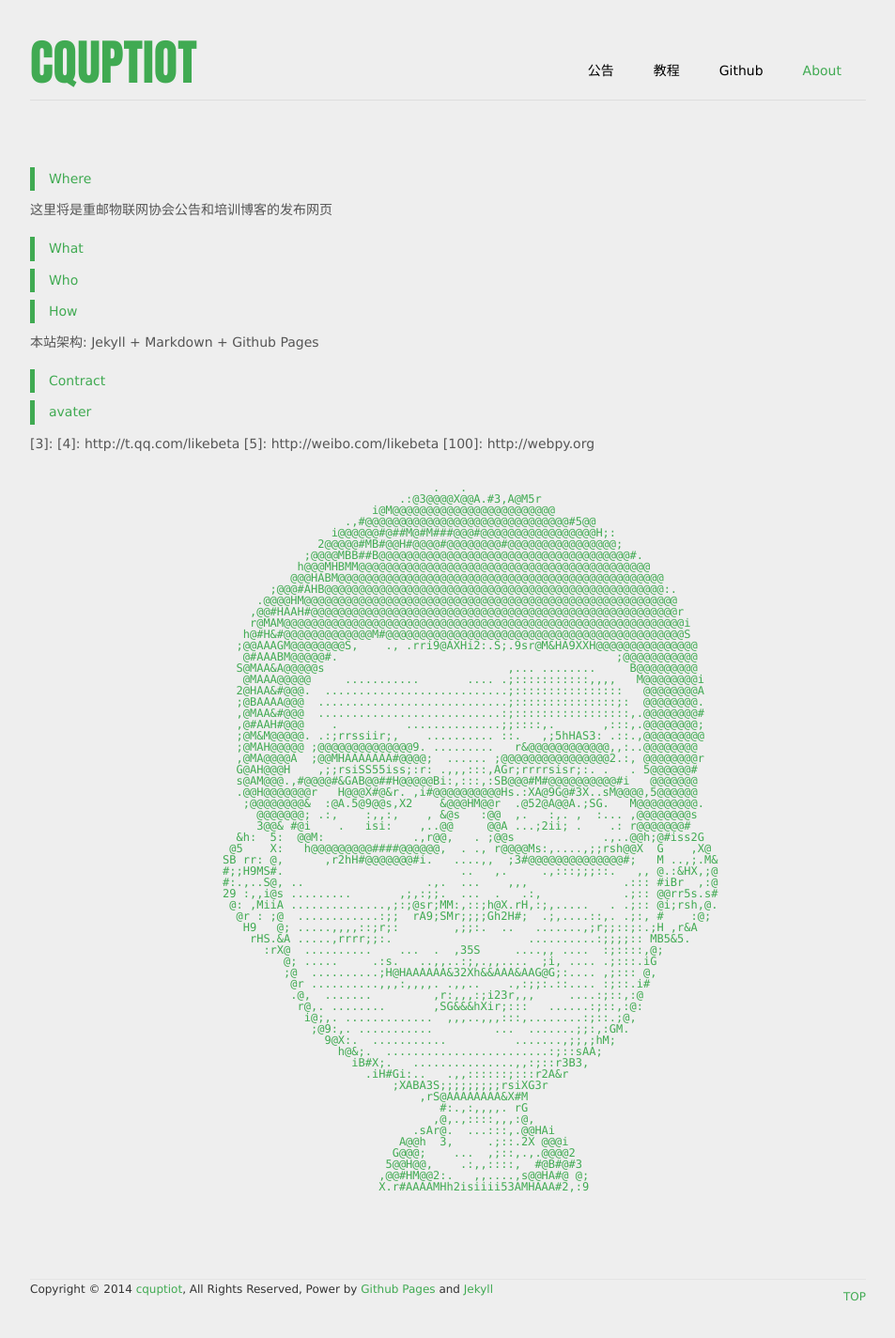
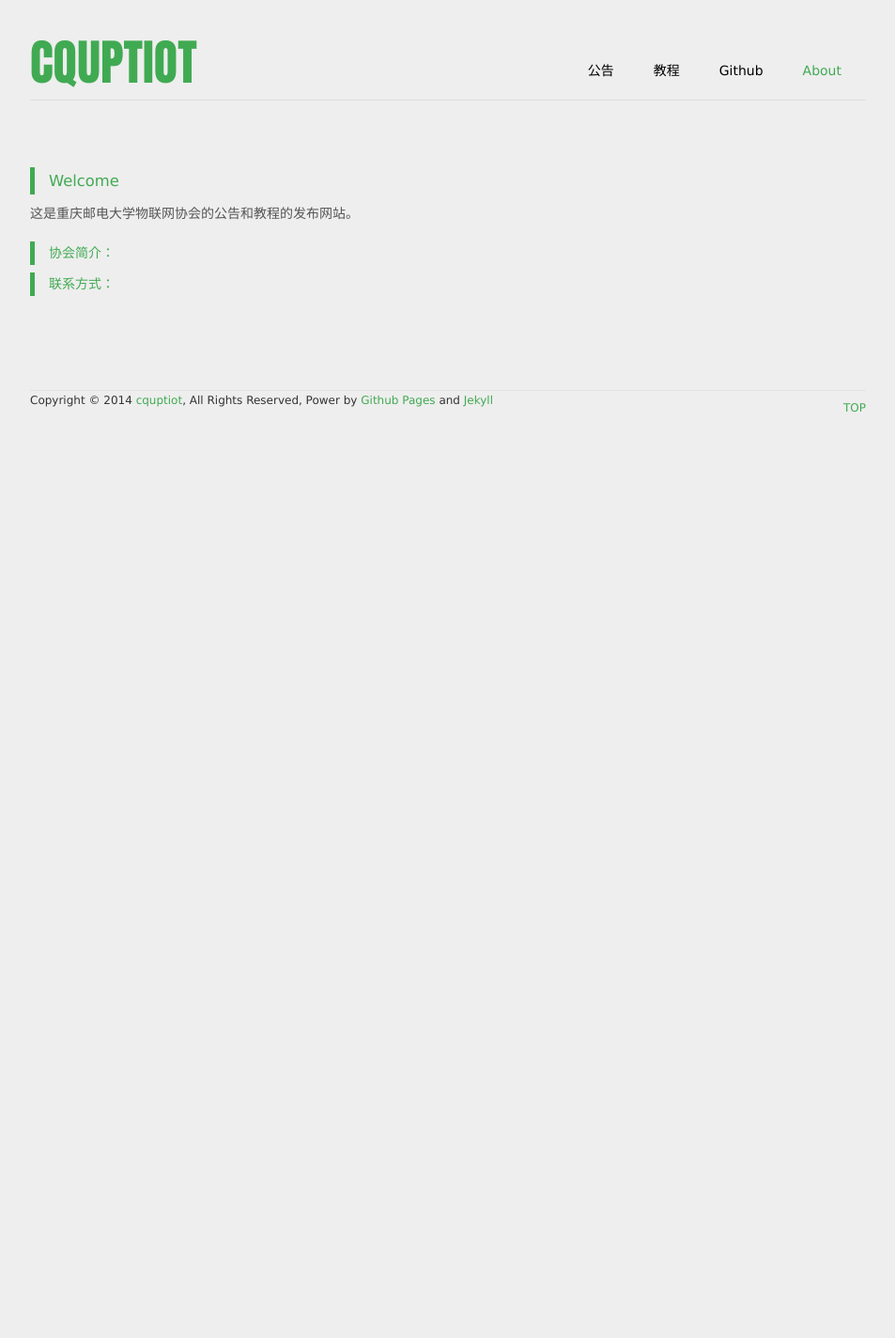
Before and after one commit to KidSea/cquptiot.github.io, a Jekyll site: the page built from about.md, in a window 1280 px wide. Shown: the whole page at 94% size, without its empty margins (163-1116 px from the left). Built offline with Jekyll 4.4.1, drawn with Linux system fonts in a browser that asks for light colours; Markdown is read by kramdown in place of the engine named in the settings; comment, search, counter and statistics services are not loaded; after the commit the page ends 900 px from its top, so only the background shows below that.

Commit message:
change about.md

```diff
--- a/about.md
+++ b/about.md
@@ -4,103 +4,16 @@ layout: page
 about: true
 ---
 
-#### Where
+###Welcome
+这是重庆邮电大学物联网协会的公告和教程的发布网站。
 
-这里将是重邮物联网协会公告和培训博客的发布网页
+####协会简介：
 
-#### What
-
-
-
-#### Who
-
-
-
-#### How
-
-本站架构: Jekyll + Markdown + Github Pages
-
-#### Contract
-
-
-
-#### avater
-
-
-[1]: https://github.com/likebeta
-[2]: http://gurudigger.com/users/likebeta
-[3]: {{ site.author.qqmail }}
-[4]: http://t.qq.com/likebeta
-[5]: http://weibo.com/likebeta
-[100]: http://webpy.org
+####联系方式：
 
 
 <div id="avater" class="avater" style="margin-top: 20px;">
-	<pre>
-                                                 .   .
-                                            .:@3@@@@X@@A.#3,A@M5r
-                                        i@M@@@@@@@@@@@@@@@@@@@@@@@@
-                                    .,#@@@@@@@@@@@@@@@@@@@@@@@@@@@@@@#5@@
-                                  i@@@@@@#@##M@#M###@@@#@@@@@@@@@@@@@@@@@H;:
-                                2@@@@@#MB#@@H#@@@@#@@@@@@@@#@@@@@@@@@@@@@@@@;
-                              ;@@@@MBB##B@@@@@@@@@@@@@@@@@@@@@@@@@@@@@@@@@@@@@#.
-                             h@@@MHBMM@@@@@@@@@@@@@@@@@@@@@@@@@@@@@@@@@@@@@@@@@@@
-                            @@@HABM@@@@@@@@@@@@@@@@@@@@@@@@@@@@@@@@@@@@@@@@@@@@@@@@
-                         ;@@@#AHB@@@@@@@@@@@@@@@@@@@@@@@@@@@@@@@@@@@@@@@@@@@@@@@@@@:.
-                       .@@@@HM@@@@@@@@@@@@@@@@@@@@@@@@@@@@@@@@@@@@@@@@@@@@@@@@@@@@@@@
-                      ,@@#HAAH#@@@@@@@@@@@@@@@@@@@@@@@@@@@@@@@@@@@@@@@@@@@@@@@@@@@@@@r
-                      r@MAM@@@@@@@@@@@@@@@@@@@@@@@@@@@@@@@@@@@@@@@@@@@@@@@@@@@@@@@@@@@i
-                     h@#H&#@@@@@@@@@@@@@M#@@@@@@@@@@@@@@@@@@@@@@@@@@@@@@@@@@@@@@@@@@@@S
-                    ;@@AAAGM@@@@@@@@S,    ., .rri9@AXHi2:.S;.9sr@M&HA9XXH@@@@@@@@@@@@@@@
-                     @#AAABM@@@@@#.                                         ;@@@@@@@@@@@
-                    S@MAA&A@@@@@s                           ,... ........     B@@@@@@@@@
-                     @MAAA@@@@@     ...........       .... .;:::::::::::,,,,   M@@@@@@@@i
-                    2@HAA&#@@@.  ...........................;::::::::::::::::   @@@@@@@@A
-                    ;@BAAAA@@@  ............................;:::::::::::::::;:  @@@@@@@@.
-                    ,@MAA&#@@@  ...........................:;:::::::::::::::::,.@@@@@@@@#
-                    ,@#AAH#@@@    .          ..............;;::::,.       ,:::,.@@@@@@@@;
-                    ;@M&M@@@@@. .:;rrssiir;,    .......... ::.   ,;5hHAS3: .::.,@@@@@@@@@
-                    ;@MAH@@@@@ ;@@@@@@@@@@@@@@9. .........   r&@@@@@@@@@@@@,,:..@@@@@@@@
-                    ,@MA@@@@A  ;@@MHAAAAAAA#@@@@;  ...... ;@@@@@@@@@@@@@@@@2.:, @@@@@@@@r
-                    G@AH@@@H    ,;;rsiSS55iss;:r: .,,,:::,AGr;rrrrsisr;:. .   . 5@@@@@@#
-                    s@AM@@@.,#@@@@#&GAB@@##H@@@@@Bi:,:::,:SB@@@#M#@@@@@@@@@@#i   @@@@@@@
-                    .@@H@@@@@@@r   H@@@X#@&r. ,i#@@@@@@@@@@Hs.:XA@9G@#3X..sM@@@@,5@@@@@@
-                     ;@@@@@@@@&  :@A.5@9@@s,X2    &@@@HM@@r  .@52@A@@A.;SG.   M@@@@@@@@@.
-                       @@@@@@@; .:,    :,,:,    , &@s   :@@  ,.   :,. ,  :... ,@@@@@@@@s
-                       3@@& #@i    .   isi:    ,..@@     @@A ...;2ii; .    .: r@@@@@@@#
-                    &h:  5:  @@M:             .,r@@,   . ;@@s             .,..@@h;@#iss2G
-                   @5    X:   h@@@@@@@@@####@@@@@@,  . ., r@@@@Ms:,....,;;rsh@@X  G    ,X@
-                  SB rr: @,      ,r2hH#@@@@@@@#i.   ....,,  ;3#@@@@@@@@@@@@@@#;   M ..,;.M&
-                  #;;H9MS#.                          ..   ,.     .,:::;;;::.   ,, @.:&HX,;@
-                  #:.,..S@, ..                  .,.  ...    ,,,              .::: #iBr  ,:@
-                  29 :,,i@s .........       ,;,:;;.  ...  .   .:,            .;:: @@rr5s.s#
-                   @: ,MiiA ..............,;:;@sr;MM:,::;h@X.rH,:;,.....   . .;:: @i;rsh,@.
-                    @r : ;@  ............:;;  rA9;SMr;;;;Gh2H#;  .;,....::,. .;:, #    :@;
-                     H9   @; .....,,,,::;r;:        ,;;:.  ..   .......,;r;;::;:.;H ,r&A
-                      rHS.&A .....,rrrr;;:.                    ..........:;;;;:: MB5&5.
-                        :rX@  ..........    ...  .  ,35S     ....,, ....  :;::::,@;
-                           @; .....     .:s.   ..,,..:;,.,,....  ;i, .... .;:::.iG
-                           ;@  ..........;H@HAAAAAA&32Xh&&AAA&AAG@G;:.... ,;::: @,
-                            @r ..........,,,:,,,,. .,,..    .,:;;:.::.... :;::.i#
-                            .@,  .......         ,r:,,,:;i23r,,,     ....:;::,:@
-                             r@,. ........       ,SG&&&hXir;:::   ......:;::,:@:
-                              i@;,. .............  ,,,..,,,:::,........:;::.;@,
-                               ;@9:,. ...........         ...  .......;;:,:GM.
-                                 9@X:.  ...........          .......,;;,;hM;
-                                   h@&;.  ........................:;::sAA;
-                                     iB#X;.   ...............,,:;::r3B3,
-                                       .iH#Gi:..   .,,::::::;:::r2A&r
-                                           ;XABA3S;;;;;;;;;rsiXG3r
-                                               ,rS@AAAAAAAA&X#M
-                                                  #:.,:,,,,. rG
-                                                 ,@,.,::::,,,:@,
-                                              .sAr@.  ...:::,.@@HAi
-                                            A@@h  3,     .;::.2X @@@i
-                                           G@@@;    ...  ,;::,.,.@@@@2
-                                          5@@H@@,    .:,,::::,  #@B#@#3
-                                         ,@@#HM@@2:.   ,,....,s@@HA#@ @;
-                                         X.r#AAAAMHh2isiiii53AMHAAA#2,:9
-	</pre>
+
 </div>
 
 <div class="clear"></div>
```
